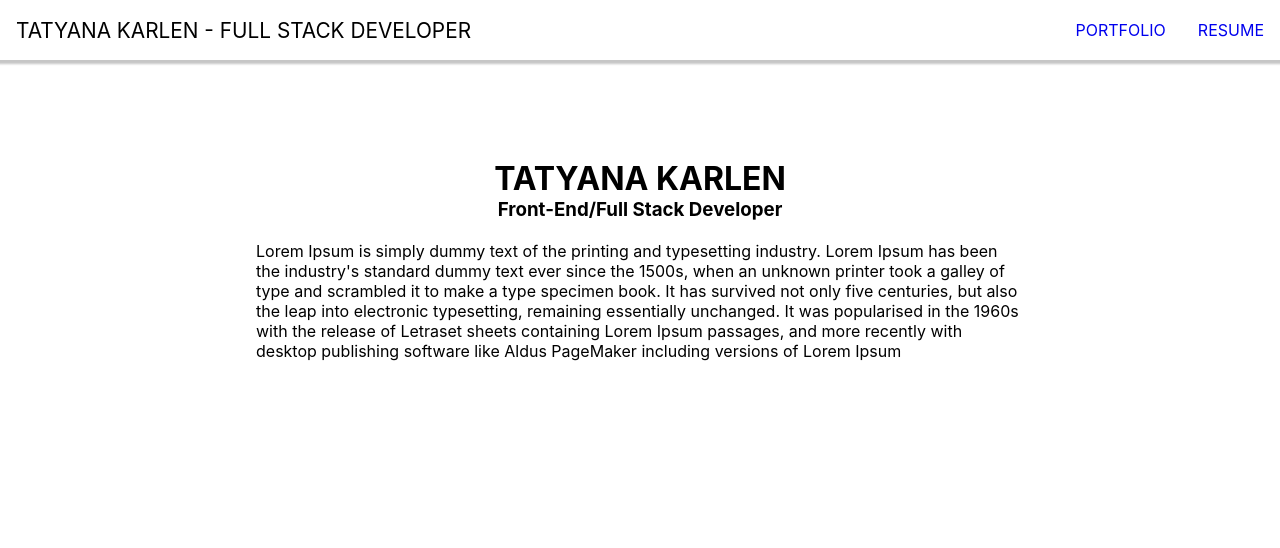
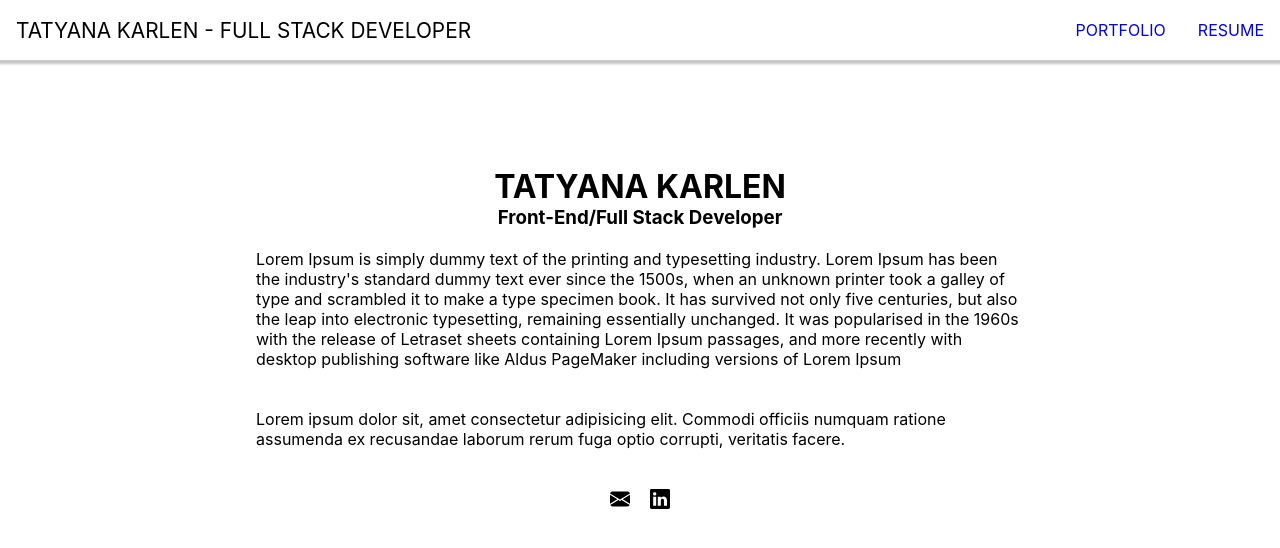
Before and after one commit to tatyanakarlen/PortfolioWebsite, a React (Create React App) app: page /portfolio in a window 1280 px wide. Shown: the top 548 px of the page. Built offline with nearby package versions, Linux system fonts and the light colour scheme.

Commit message:
hero done

```diff
--- a/package.json
+++ b/package.json
@@ -8,8 +8,10 @@
     "@testing-library/user-event": "^13.5.0",
     "react": "^18.2.0",
     "react-dom": "^18.2.0",
+    "react-icons": "^4.4.0",
     "react-router-dom": "^6.3.0",
-    "react-scripts": "5.0.1",
+    "react-scripts": "^2.1.3",
+    "react-social-icons": "^5.14.0",
     "web-vitals": "^2.1.4"
   },
   "scripts": {
--- a/src/components/Hero/Hero.css
+++ b/src/components/Hero/Hero.css
@@ -7,5 +7,5 @@
     align-items: center;
     justify-content: center;
     flex-direction: column;
-    min-height: 50vh;
+    min-height: 70vh;
 }
--- a/src/components/Hero/Hero.jsx
+++ b/src/components/Hero/Hero.jsx
@@ -1,13 +1,22 @@
+import React from 'react';
 import './Hero.css';
+import { BsFillEnvelopeFill} from 'react-icons/bs'
+import { BsLinkedin } from 'react-icons/bs'
 
-import React from 'react';
+
+
+
+
+
+
+
 
 const Hero = () => {
   return (
     <div class="hero-container">
       <h1>TATYANA KARLEN</h1>
       <h3>Front-End/Full Stack Developer</h3>
-      <br/>
+      <br />
       <article>
         Lorem Ipsum is simply dummy text of the printing and typesetting
         industry. Lorem Ipsum has been the industry's standard dummy text ever
@@ -19,7 +28,21 @@ const Hero = () => {
         with desktop publishing software like Aldus PageMaker including versions
         of Lorem Ipsum
       </article>
+      <br/>
+      <br/>
+      <p>
+        Lorem ipsum dolor sit, amet consectetur adipisicing elit. Commodi
+        officiis numquam ratione assumenda ex recusandae laborum rerum fuga
+        optio corrupti, veritatis facere.
+      </p>
+      <br/>
+      <br/>
+      <div id="icon-container">
+      <BsFillEnvelopeFill style={{fontSize: '20px', marginRight: '20px'}} />
+      <BsLinkedin style={{fontSize: '20px'}}/>
+      </div>
     </div>
+
   );
 };
 
--- a/src/components/TopNav/TopNav.jsx
+++ b/src/components/TopNav/TopNav.jsx
@@ -1,3 +1,4 @@
+import React from 'react';
 import './TopNav.css';
 import { useState} from 'react'
 import { Link } from 'react-router-dom';
```
Also changed, not shown: 1 other file (tests, documents, lock files or other folders).
